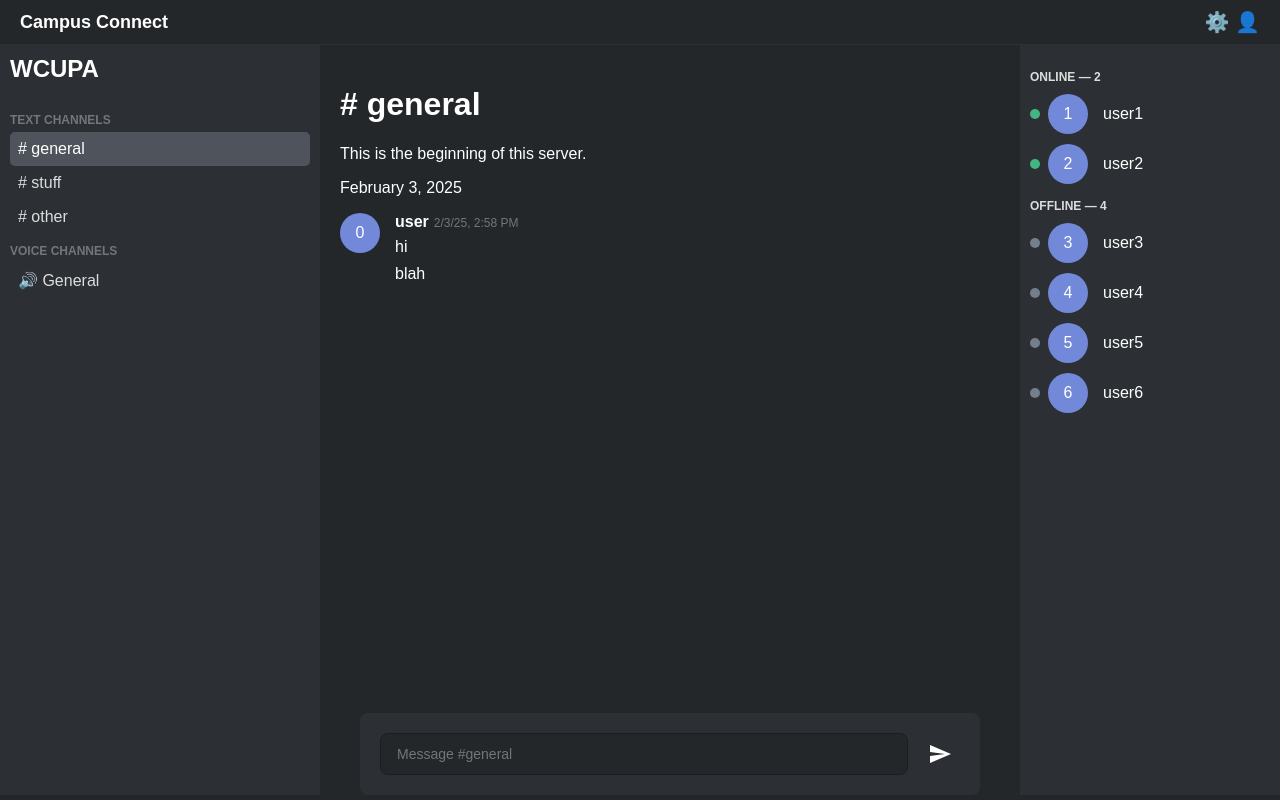
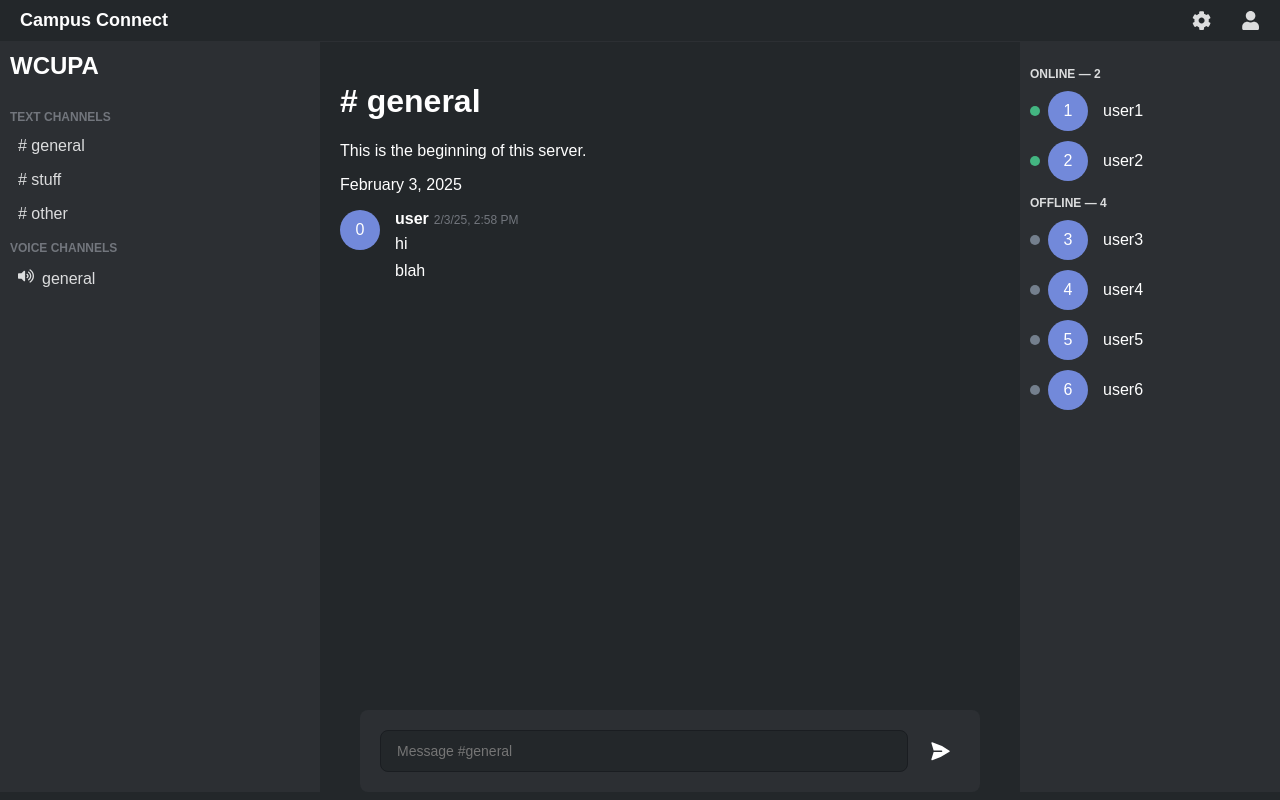
Before and after one commit to TylerGeiger513/Kubernetes, a React (Create React App) app in the folder frontend/: page / in a window 1280 px wide. Built offline with nearby package versions, Linux system fonts and the light colour scheme; no server answers.

Commit message:
changed icons

```diff
--- a/frontend/package.json
+++ b/frontend/package.json
@@ -9,6 +9,7 @@
     "dependencies": {
         "react": "^18.2.0",
         "react-dom": "^18.2.0",
+        "react-icons": "^5.5.0",
         "react-scripts": "5.0.1"
     }
 }
--- a/frontend/src/components/ServerUI.css
+++ b/frontend/src/components/ServerUI.css
@@ -226,6 +226,34 @@ h3 {
     border-color: #7289DA;
   }
 
+
+
+  .central-area {
+    display: flex;
+    width: 55%;
+    flex-direction: column;
+    background-color: #23272A;
+    padding: 20px;
+    overflow-y: auto;
+    height: 100%;
+}
+
+.icon {
+    color: #DCDDDE;
+    font-size: 1.2rem;
+    transition: color 0.2s;
+    cursor: pointer;
+  }
+
+  .icon:hover {
+    color: #ffffff;
+  }
+
+  .send-icon {
+    color: white;
+    font-size: 1.4rem;
+  }
+
   .send-button {
     background-color: var(--primary-a0);
     border: none;
@@ -237,20 +265,10 @@ h3 {
     justify-content: center;
     cursor: pointer;
     transition: background-color 0.2s;
+    padding: 0;
   }
 
-
-  .send-icon {
-    color: white;
+  .channel-list .fa-volume-up {
+    vertical-align: middle;
+    font-size: 0.9rem;
   }
-
-
-  .central-area {
-    display: flex;
-    width: 55%;
-    flex-direction: column;
-    background-color: #23272A;
-    padding: 20px;
-    overflow-y: auto;
-    height: 100%;
-}
--- a/frontend/src/components/ServerUI.jsx
+++ b/frontend/src/components/ServerUI.jsx
@@ -1,4 +1,7 @@
 import React from 'react';
+import { FaCog, FaUser, FaVolumeUp } from 'react-icons/fa';
+import { MdSend } from 'react-icons/md';
+import { HiPaperAirplane } from "react-icons/hi2";
 import './ServerUI.css';
 
 const ServerUI = () => {
@@ -13,7 +16,10 @@ const ServerUI = () => {
 const TopBar = () => (
   <div className="top-bar">
     <div className="server-info">Campus Connect</div>
-    <div className="icons">⚙️   👤</div>
+    <div className="icons">
+      <FaCog className="icon" style={{ marginRight: 15 }} />
+      <FaUser className="icon" />
+    </div>
   </div>
 );
 
@@ -31,14 +37,14 @@ const LeftSidebar = () => (
 
     <div className="channel-header">TEXT CHANNELS</div>
     <ul className="channel-list">
-      <li className="channel selected"># general</li>
+    <li className="channel"># general</li>
       <li className="channel"># stuff</li>
       <li className="channel"># other</li>
     </ul>
 
     <div className="channel-header">VOICE CHANNELS</div>
     <ul className="channel-list">
-      <li className="channel">🔊 General</li>
+    <li className="channel"><FaVolumeUp style={{ marginRight: 8 }} />general</li>
     </ul>
   </div>
 );
@@ -71,9 +77,7 @@ const CentralArea = () => (
         className="chat-input"
       />
       <button className="send-button">
-        <svg viewBox="0 0 24 24" width="24" height="24" className="send-icon">
-          <path fill="currentColor" d="M2.01 21L23 12 2.01 3 2 10l15 2-15 2z"></path>
-        </svg>
+        <HiPaperAirplane className="send-icon" />
       </button>
     </div>
   </div>
```
Also changed, not shown: 1 other file (tests, documents, lock files or other folders). Lines whose indentation alone changed are shown as unchanged.
